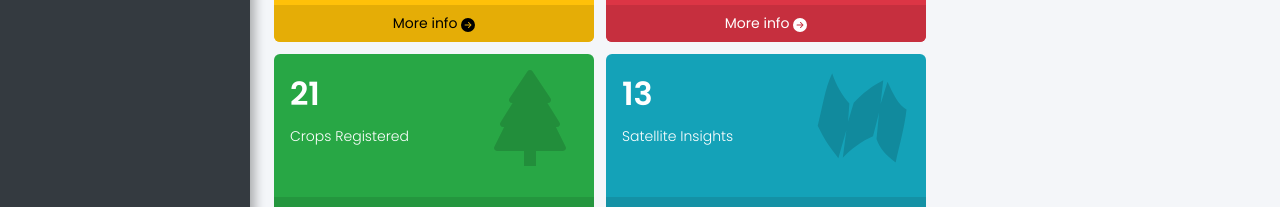
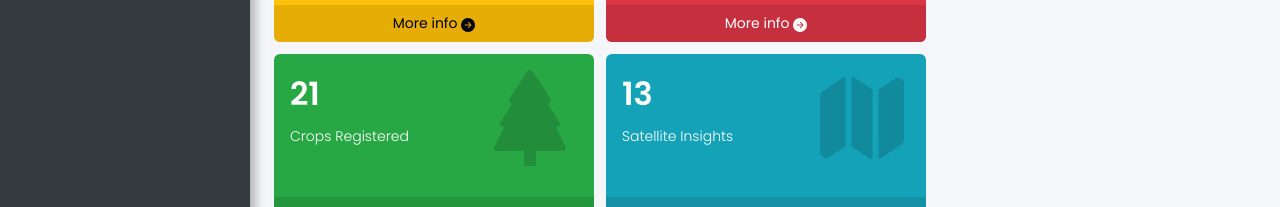
Before and after one commit to ajaybhatia/AgriMISR-admin, a React (Create React App) app: page / in a window 1280 px wide. Shown: the part 464-671 px from the top of the page. Built offline with nearby package versions, Linux system fonts and the light colour scheme.

Commit message:
Changed icons

```diff
--- a/src/pages/Dashboard.jsx
+++ b/src/pages/Dashboard.jsx
@@ -1,14 +1,13 @@
 import { BsFillTagsFill, BsFillTreeFill } from "react-icons/bs";
+import { MdAddBusiness, MdPersonAddAlt1 } from "react-icons/md";
 import { RiBarChartFill, RiPieChart2Fill } from "react-icons/ri";
 
 import { BiTestTube } from "react-icons/bi";
 import DashboardTile from "../components/DashboardTile";
 import { FaBell } from "react-icons/fa";
-import { GiFoldedPaper } from "react-icons/gi";
 import { HiOutlineShoppingBag } from "react-icons/hi";
-import { MdPersonAddAlt1 } from "react-icons/md";
+import { IoMap } from "react-icons/io5";
 import React from "react";
-import { SiAirtable } from "react-icons/si";
 
 const Dashboard = () => {
   return (
@@ -54,8 +53,7 @@ const Dashboard = () => {
         <DashboardTile
           title={13}
           subtitle="Satellite Insights"
-          icon={GiFoldedPaper}
-          iconRotate={90}
+          icon={IoMap}
           primaryBgColor="#14A2B8"
           secondaryBgColor="#1491A5"
         />
@@ -84,7 +82,7 @@ const Dashboard = () => {
         <DashboardTile
           title={1}
           subtitle="Total Vendors"
-          icon={SiAirtable}
+          icon={MdAddBusiness}
           primaryBgColor="#DC3545"
           secondaryBgColor="#C62F3E"
         />
```
